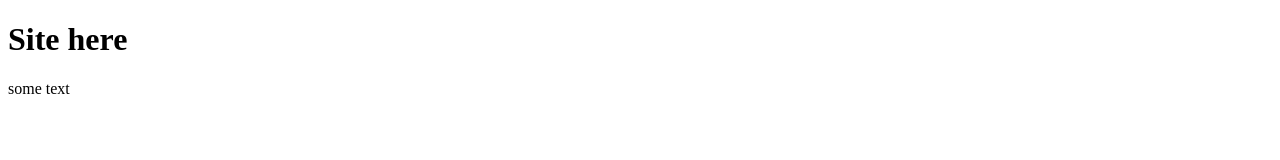
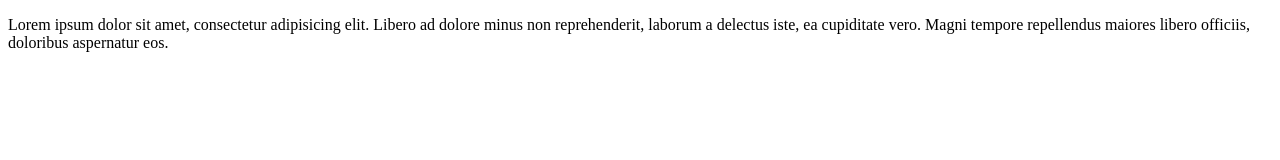
Before and after one commit to iDmit9/site, a plain HTML site: page index.html in a window 1280 px wide. Drawn offline with Linux system fonts and the light colour scheme.

Commit message:
third commit

```diff
--- a/index.html
+++ b/index.html
@@ -6,7 +6,6 @@
 	<link rel="stylesheet" href="css/style.css">
 </head>
 <body>
-	<h1>Site here</h1>
-	<p>some text</p>
+		<p>Lorem ipsum dolor sit amet, consectetur adipisicing elit. Libero ad dolore minus non reprehenderit, laborum a delectus iste, ea cupiditate vero. Magni tempore repellendus maiores libero officiis, doloribus aspernatur eos.</p>
 </body>
 </html>
```
